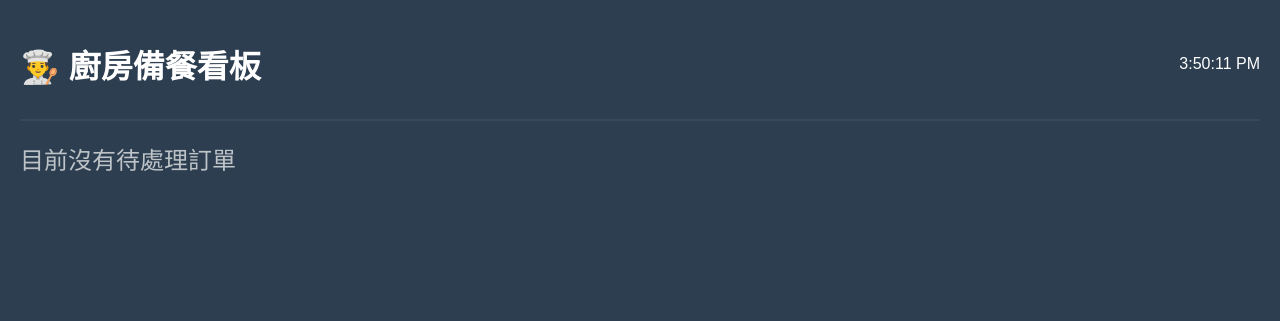
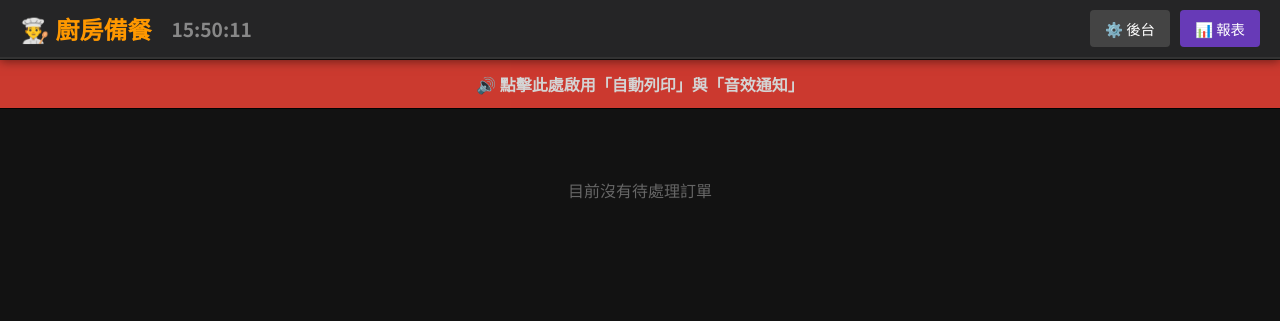
Before and after one commit to d11219208-del/qr, a Flask app: page /kitchen/ in a window 1280 px wide. Shown: the top 321 px of the page. Run offline with Flask 3, Linux system fonts and the light colour scheme; data that the repository does not hold is empty; some libraries are stand-ins or nearby versions.

Commit message:
Update kitchen.html
卡片式深色 UI：採用了您代碼中的 grid 佈局與 card 設計，並加入 CSS 變數 (:root) 方便管理顏色。

自動列印排程：整合了 printQueue 機制，當系統偵測到 daily_seq 大於上次記錄時，會自動觸發列印並播放音效。

音效解鎖橫幅：保留了頂部橫幅，因為現代瀏覽器禁止網頁在沒有使用者點擊的情況下自動發聲或開啟列印。

狀態視覺化：根據 Preparing 或 Pending 自動切換卡片邊框顏色（橘色 vs 藍色）。

相容性：保留了您原本使用的 /kitchen/orders 與 /kitchen/update_status API 路徑。

```diff
--- a/templates/kitchen.html
+++ b/templates/kitchen.html
@@ -3,109 +3,235 @@
 <head>
     <meta charset="UTF-8">
     <meta name="viewport" content="width=device-width, initial-scale=1.0">
-    <title>廚房看板 (KDS)</title>
+    <title>👨‍🍳 廚房出單看板 (KDS)</title>
+    <link href="https://fonts.googleapis.com/css2?family=Roboto+Mono:wght@400;700&family=Noto+Sans+TC:wght@400;700&display=swap" rel="stylesheet">
     <style>
-        body { font-family: sans-serif; background: #2c3e50; color: white; margin: 0; padding: 20px; }
-        .header { display: flex; justify-content: space-between; align-items: center; margin-bottom: 20px; border-bottom: 2px solid #34495e; padding-bottom: 10px; }
-        .order-grid { display: grid; grid-template-columns: repeat(auto-fill, minmax(300px, 1fr)); gap: 20px; }
-        .order-card { background: #ecf0f1; color: #333; border-radius: 10px; overflow: hidden; display: flex; flex-direction: column; }
-        .order-header { background: #f39c12; color: white; padding: 10px; display: flex; justify-content: space-between; font-weight: bold; }
-        .order-body { padding: 15px; flex-grow: 1; font-size: 1.2rem; }
-        .order-footer { padding: 10px; background: #ddd; display: flex; gap: 10px; }
+        :root {
+            --bg-color: #121212;
+            --card-bg: #1e1e1e;
+            --text-main: #e0e0e0;
+            --accent-orange: #ff9800;
+            --accent-green: #4caf50;
+            --accent-red: #f44336;
+            --accent-blue: #2196f3;
+        }
+        body { background: var(--bg-color); color: var(--text-main); font-family: 'Noto Sans TC', sans-serif; margin: 0; padding-bottom: 50px; }
 
-        .btn { flex: 1; padding: 10px; border: none; border-radius: 5px; cursor: pointer; font-weight: bold; color: white; }
-        .btn-prep { background: #3498db; }
-        .btn-done { background: #27ae60; }
-        .receipt-badge { background: #e74c3c; color: white; padding: 2px 6px; border-radius: 4px; font-size: 0.8rem; }
-        .wait-time { font-size: 0.9rem; color: #666; }
+        /* 頂部導覽列 */
+        .header-container {
+            display: flex; justify-content: space-between; align-items: center;
+            padding: 10px 20px; background: #252526; border-bottom: 2px solid #333;
+            position: sticky; top: 0; z-index: 100; box-shadow: 0 2px 10px rgba(0,0,0,0.5);
+        }
+        h1 { color: var(--accent-orange); margin: 0; font-size: 1.5rem; display: flex; align-items: center; gap: 10px; }
+        .header-btns { display: flex; gap: 10px; }
+
+        /* 網格佈局 */
+        .grid {
+            display: grid;
+            grid-template-columns: repeat(auto-fill, minmax(320px, 1fr));
+            gap: 20px; padding: 20px;
+        }
+
+        /* 卡片設計 */
+        .card {
+            background: var(--card-bg); border-radius: 8px; overflow: hidden;
+            box-shadow: 0 4px 15px rgba(0,0,0,0.5);
+            display: flex; flex-direction: column;
+            border-top: 5px solid var(--accent-orange);
+            transition: transform 0.2s, opacity 0.3s;
+            position: relative;
+        }
+
+        .card.preparing { border-top-color: var(--accent-blue); }
+        .card.completed { border-top-color: var(--accent-green); opacity: 0.6; }
+
+        .card-header {
+            padding: 15px; background: rgba(255,255,255,0.03);
+            display: flex; justify-content: space-between; align-items: center;
+            border-bottom: 2px dashed #444;
+        }
+        .seq-num { font-size: 2rem; font-family: 'Roboto Mono', monospace; font-weight: bold; color: var(--accent-orange); }
+        .table-num { font-size: 1.4rem; background: #333; padding: 4px 12px; border-radius: 4px; font-weight: bold; }
+        .wait-time { font-size: 0.85rem; color: #888; margin-top: 4px; }
+
+        .items { padding: 15px; flex-grow: 1; font-size: 1.2rem; line-height: 1.5; white-space: pre-wrap; }
+
+        .actions { padding: 10px; background: rgba(0,0,0,0.2); display: flex; flex-direction: column; gap: 8px; }
+        .btn {
+            border: none; border-radius: 6px; padding: 12px;
+            color: white; font-weight: bold; cursor: pointer;
+            text-align: center; display: flex; justify-content: center; align-items: center;
+            transition: filter 0.2s; font-size: 1.1rem;
+        }
+        .btn-prep { background: var(--accent-blue); }
+        .btn-done { background: var(--accent-green); }
+        .btn-print { background: #555; font-size: 0.9rem; }
+        .nav-btn { background: #444; color: #fff; padding: 8px 15px; border-radius: 4px; text-decoration: none; font-size: 0.9rem; }
+
+        .receipt-badge { background: var(--accent-red); color: white; padding: 2px 6px; border-radius: 4px; font-size: 0.8rem; margin-left: 5px; }
+
+        /* 狀態橫幅 */
+        #status-banner {
+            background: var(--accent-red); color: white; text-align: center;
+            padding: 12px; font-weight: bold; cursor: pointer;
+            position: sticky; top: 60px; z-index: 99;
+            display: flex; justify-content: center; align-items: center; gap: 10px;
+            border-bottom: 1px solid #000;
+        }
+        .pulse { animation: pulse 2s infinite; }
+        @keyframes pulse { 0% { opacity: 1; } 50% { opacity: 0.8; } 100% { opacity: 1; } }
+
+        #print-frame-container { display: none; }
     </style>
 </head>
 <body>
 
-<div class="header">
-    <h1>👨‍🍳 廚房備餐看板</h1>
-    <div id="clock">正在初始化...</div>
+<div class="header-container">
+    <h1>👨‍🍳 廚房備餐 <span id="clock" style="font-size:0.8em; color:#888; margin-left:10px;"></span></h1>
+    <div class="header-btns">
+        <a href="/admin" class="nav-btn">⚙️ 後台</a>
+        <a href="/kitchen/report" class="nav-btn" style="background:#673ab7;">📊 報表</a>
+    </div>
 </div>
 
-<div class="order-grid" id="order-container">
+<div id="status-banner" class="pulse" onclick="enableAudio()">
+    🔊 點擊此處啟用「自動列印」與「音效通知」
 </div>
 
+<div id="order-grid" class="grid">
+    <div style="grid-column:1/-1; text-align:center; padding:50px; color:#666;">載入中...</div>
+</div>
+
+<audio id="notice-sound" preload="auto">
+    <source src="https://assets.mixkit.co/active_storage/sfx/2869/2869-preview.mp3" type="audio/mpeg">
+</audio>
+
+<div id="print-frame-container"></div>
+
 <script>
+    let lastMaxSeq = 0;
+    let isFirstLoad = true;
+    let audioUnlocked = false;
+    let printQueue = [];
+    let isPrinting = false;
+
     // 更新時鐘
     function updateClock() {
-        document.getElementById('clock').innerText = new Date().toLocaleTimeString();
+        document.getElementById('clock').innerText = new Date().toLocaleTimeString('zh-TW', {hour12:false});
     }
-    setInterval(updateClock, 1000);
+    setInterval(updateClock, 1000); updateClock();
 
-    // 抓取訂單資料
-    async function fetchOrders() {
+    // 啟用音效與列印
+    function enableAudio() {
+        audioUnlocked = true;
+        const banner = document.getElementById('status-banner');
+        banner.style.background = '#4caf50';
+        banner.innerText = '✅ 自動列印與音效已啟用 (請勿關閉此頁)';
+        banner.classList.remove('pulse');
+
+        const audio = document.getElementById('notice-sound');
+        audio.play().then(() => { audio.pause(); audio.currentTime = 0; });
+    }
+
+    // 更新狀態
+    async function updateStatus(orderId, newStatus) {
+        try {
+            await fetch(`/kitchen/update_status/${orderId}`, {
+                method: 'POST',
+                headers: { 'Content-Type': 'application/json' },
+                body: JSON.stringify({ status: newStatus })
+            });
+            refreshOrders();
+        } catch (error) { console.error('更新失敗:', error); }
+    }
+
+    // 列印功能 (透過 iframe)
+    function printOrder(orderId) {
+        return new Promise((resolve) => {
+            const iframe = document.createElement('iframe');
+            iframe.src = `/print_order/${orderId}`;
+            document.getElementById('print-frame-container').appendChild(iframe);
+            iframe.onload = () => {
+                iframe.contentWindow.focus();
+                iframe.contentWindow.print();
+                setTimeout(() => {
+                    document.getElementById('print-frame-container').removeChild(iframe);
+                    resolve();
+                }, 5000);
+            };
+        });
+    }
+
+    async function processPrintQueue() {
+        if (isPrinting || printQueue.length === 0) return;
+        isPrinting = true;
+        const orderId = printQueue.shift();
+        await printOrder(orderId);
+        setTimeout(() => { isPrinting = false; processPrintQueue(); }, 1000);
+    }
+
+    // 抓取訂單並渲染
+    async function refreshOrders() {
         try {
             const response = await fetch('/kitchen/orders');
             const orders = await response.json();
-            renderOrders(orders);
-        } catch (error) {
-            console.error('抓取訂單失敗:', error);
-        }
-    }
 
-    // 將訂單渲染到畫面上
-    function renderOrders(orders) {
-        const container = document.getElementById('order-container');
+            const container = document.getElementById('order-grid');
             container.innerHTML = '';
 
+            let currentMax = 0;
+            let newOrderIds = [];
+
             if (orders.length === 0) {
-            container.innerHTML = '<div style="font-size: 1.5rem; color: #bdc3c7;">目前沒有待處理訂單</div>';
-            return;
+                container.innerHTML = '<div style="grid-column:1/-1; text-align:center; padding:50px; color:#666;">目前沒有待處理訂單</div>';
             }
 
             orders.forEach(order => {
+                if (order.daily_seq > lastMaxSeq) {
+                    newOrderIds.push(order.id);
+                    if (order.daily_seq > currentMax) currentMax = order.daily_seq;
+                }
+
                 const card = document.createElement('div');
-            card.className = 'order-card';
-
-            // 處理收據標籤
-            const receiptTag = order.need_receipt ? '<span class="receipt-badge">需收據</span>' : '';
+                card.className = `card ${order.status.toLowerCase()}`;
 
                 card.innerHTML = `
-                <div class="order-header" style="background: ${order.status === 'Preparing' ? '#3498db' : '#f39c12'}">
-                    <span>#${order.daily_seq} - 桌號: ${order.table_number}</span>
-                    ${receiptTag}
+                    <div class="card-header">
+                        <span class="seq-num">#${order.daily_seq}</span>
+                        <div style="text-align:right">
+                            <span class="table-num">桌號: ${order.table_number}</span>
+                            ${order.need_receipt ? '<span class="receipt-badge">需收據</span>' : ''}
+                            <div class="wait-time">等待: ${order.wait_time} 分鐘</div>
                         </div>
-                <div class="order-body">
-                    <div style="white-space: pre-wrap;">${order.items}</div>
-                    <hr>
-                    <div class="wait-time">等待時間: ${order.wait_time} 分鐘</div>
                     </div>
-                <div class="order-footer">
+                    <div class="items">${order.items}</div>
+                    <div class="actions">
                         ${order.status === 'Pending'
                             ? `<button class="btn btn-prep" onclick="updateStatus(${order.id}, 'Preparing')">開始製作</button>`
                             : `<button class="btn btn-done" onclick="updateStatus(${order.id}, 'Completed')">完成出餐</button>`
                         }
+                        <button class="btn btn-print" onclick="printOrder(${order.id})">🖨️ 手動重印</button>
                     </div>
                 `;
                 container.appendChild(card);
             });
+
+            // 處理新訂單通知與自動列印
+            if (!isFirstLoad && newOrderIds.length > 0 && audioUnlocked) {
+                document.getElementById('notice-sound').play();
+                newOrderIds.forEach(id => printQueue.push(id));
+                processPrintQueue();
             }
 
-    // 更新訂單狀態
-    async function updateStatus(orderId, newStatus) {
-        try {
-            const response = await fetch(`/kitchen/update_status/${orderId}`, {
-                method: 'POST',
-                headers: { 'Content-Type': 'application/json' },
-                body: JSON.stringify({ status: newStatus })
-            });
-            const result = await response.json();
-            if (result.success) {
-                fetchOrders(); // 立即重新整理
-            }
-        } catch (error) {
-            alert('更新失敗');
-        }
+            if (currentMax > lastMaxSeq) lastMaxSeq = currentMax;
+            isFirstLoad = false;
+
+        } catch (error) { console.error('Polling error:', error); }
     }
 
-    // 每 5 秒自動更新一次訂單
-    fetchOrders();
-    setInterval(fetchOrders, 5000);
+    setInterval(refreshOrders, 5000);
+    refreshOrders();
 </script>
 
 </body>
```
Lines whose indentation alone changed are shown as unchanged.
